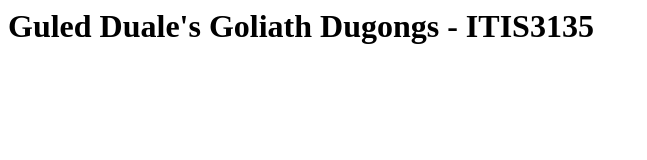
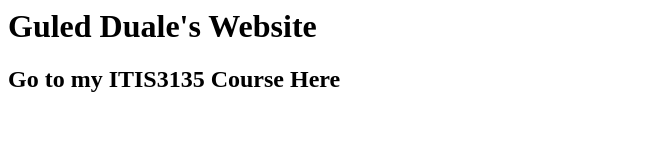
Before and after one commit to GuledDuale/GuledDuale.github.io, a plain HTML site: page index.html in a window 1280 px wide. Shown: the whole page, without its empty margins (0-647 px from the left). Drawn offline with Linux system fonts and the light colour scheme.

Commit message:
copied index, updated home index

```diff
--- a/index.html
+++ b/index.html
@@ -1 +1,2 @@
-<h1>Guled Duale's Goliath Dugongs - ITIS3135</h1>
+<h1>Guled Duale's Website</h1>
+<h2>Go to my ITIS3135 Course Here</h2>
```
Also changed, not shown: itis3135/index.html (added, +1 -0 lines).
